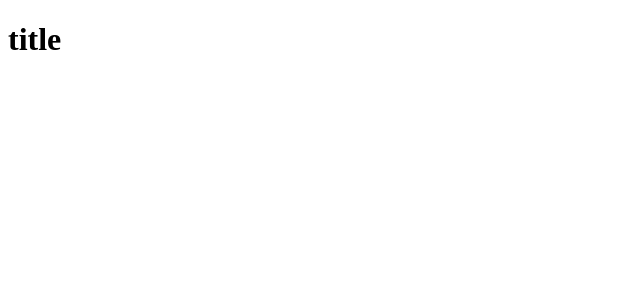
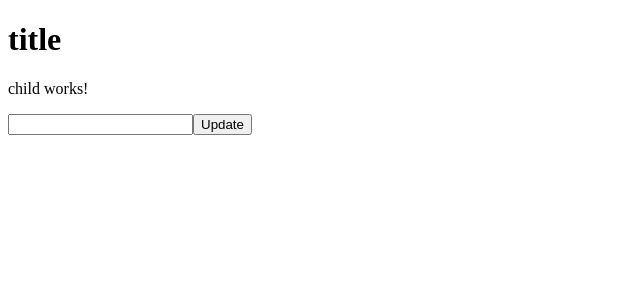
Before and after one commit to jitendrakumar0/my-app, an Angular app: page / in a window 1280 px wide. Shown: the top 300 px of the page, without its empty margins (0-640 px from the left). Built offline with nearby package versions, Linux system fonts and the light colour scheme.

Commit message:
#28 Send data child to parent component

```diff
--- a/src/app/app.component.html
+++ b/src/app/app.component.html
@@ -1,2 +1,5 @@
 <h1>{{title}}</h1>
 <router-outlet></router-outlet>
+
+
+<app-child (changeContent)="updateData($event)"></app-child>
--- a/src/app/app.component.ts
+++ b/src/app/app.component.ts
@@ -7,4 +7,9 @@ import { Component } from '@angular/core';
 })
 export class AppComponent {
   title = 'title';
+
+  updateData(item:any) {
+    console.warn(item);
+    this.title = item
+  }
 }
--- a/src/app/app.module.ts
+++ b/src/app/app.module.ts
@@ -3,10 +3,12 @@ import { BrowserModule } from '@angular/platform-browser';
 
 import { AppRoutingModule } from './app-routing.module';
 import { AppComponent } from './app.component';
+import { ChildComponent } from './child/child.component';
 
 @NgModule({
   declarations: [
-    AppComponent
+    AppComponent,
+    ChildComponent
   ],
   imports: [
     BrowserModule,
--- /dev/null
+++ b/src/app/child/child.component.html
@@ -0,0 +1,5 @@
+<p>child works!</p>
+
+
+<input type="text" #box />
+<button (click)="changeContent.emit(box.value)">Update</button>
--- /dev/null
+++ b/src/app/child/child.component.ts
@@ -0,0 +1,17 @@
+import { Component, OnInit, Output, EventEmitter } from '@angular/core';
+
+@Component({
+  selector: 'app-child',
+  templateUrl: './child.component.html',
+  styleUrls: ['./child.component.scss']
+})
+export class ChildComponent implements OnInit {
+
+  constructor() { }
+
+  @Output() changeContent = new EventEmitter<string>();
+
+  ngOnInit(): void {
+  }
+
+}
```
Also changed, not shown: src/app/child/child.component.scss (added), 1 other file (tests, documents, lock files or other folders).
